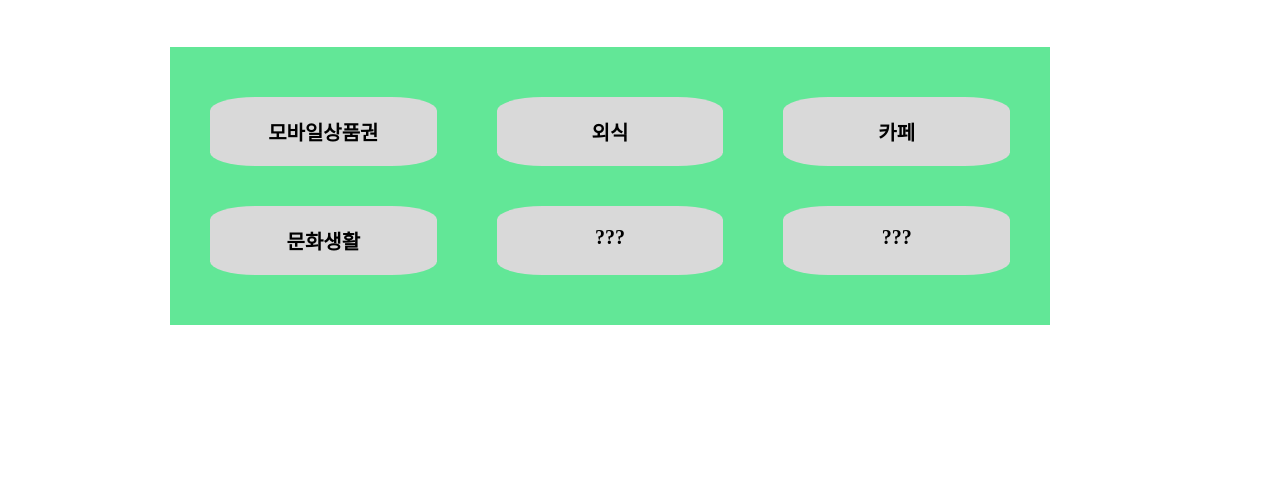
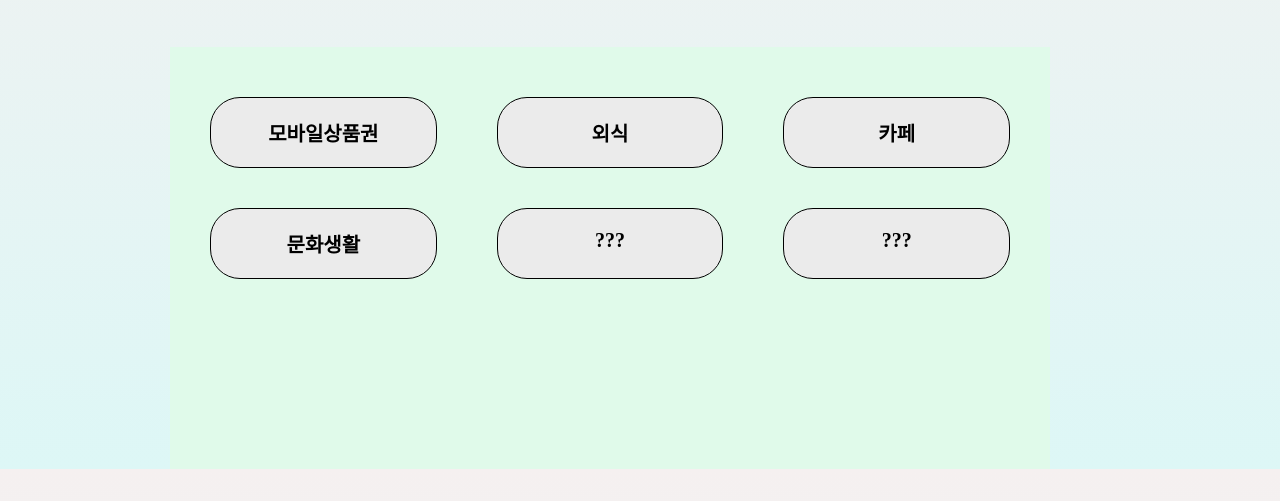
Before and after one commit to LeeYJ0/likelion_hackathon_3th, a plain HTML site: page storeHome.html in a window 1280 px wide. Shown: the part 299-800 px from the top of the page. Drawn offline with Linux system fonts and the light colour scheme.

Commit message:
Update storeHome.html

```diff
--- a/storeHome.html
+++ b/storeHome.html
@@ -37,13 +37,14 @@
                 font-size:30px;
             }
             .ca{
-                background-color: #62E797;
-
+                background-color: #E0FAEA;
+                padding-bottom: 130px;
             }
             .f{
+                border: 1px solid black;
                 font-size: 20px;
-                background-color: #D9D9D9;
-                border-radius: 20%;
+                background-color: #EBEBEB;
+                border-radius: 30px;
                 margin-left: 30px;
                 margin-right: 30px;
                 margin-top: 50px;
@@ -54,8 +55,9 @@
                 padding-right: 40px;
             }
             .s{
+                border: 1px solid black;
                 font-size: 20px;
-                background-color: #D9D9D9;
+                background-color: #EBEBEB;
                 margin-left: 30px;
                 margin-right: 30px;
                 margin-bottom: 50px;
@@ -63,7 +65,7 @@
                 padding-bottom: 20px;
                 padding-left: 40px;
                 padding-right: 40px;
-                border-radius: 20%;
+                border-radius: 30px;
             }
             .box{
                 margin: 10px;
@@ -75,7 +77,11 @@
                 text-decoration: none;
                 color: black;
             }
-            </style>
+            body {
+            background-image: linear-gradient(360deg, rgb(221, 247, 246), rgb(245, 240, 240));
+            margin: 50px;
+            }
+        </style>
 </head>
 <body style="margin: 0 auto; width: 1000px;">
     <b>
```
